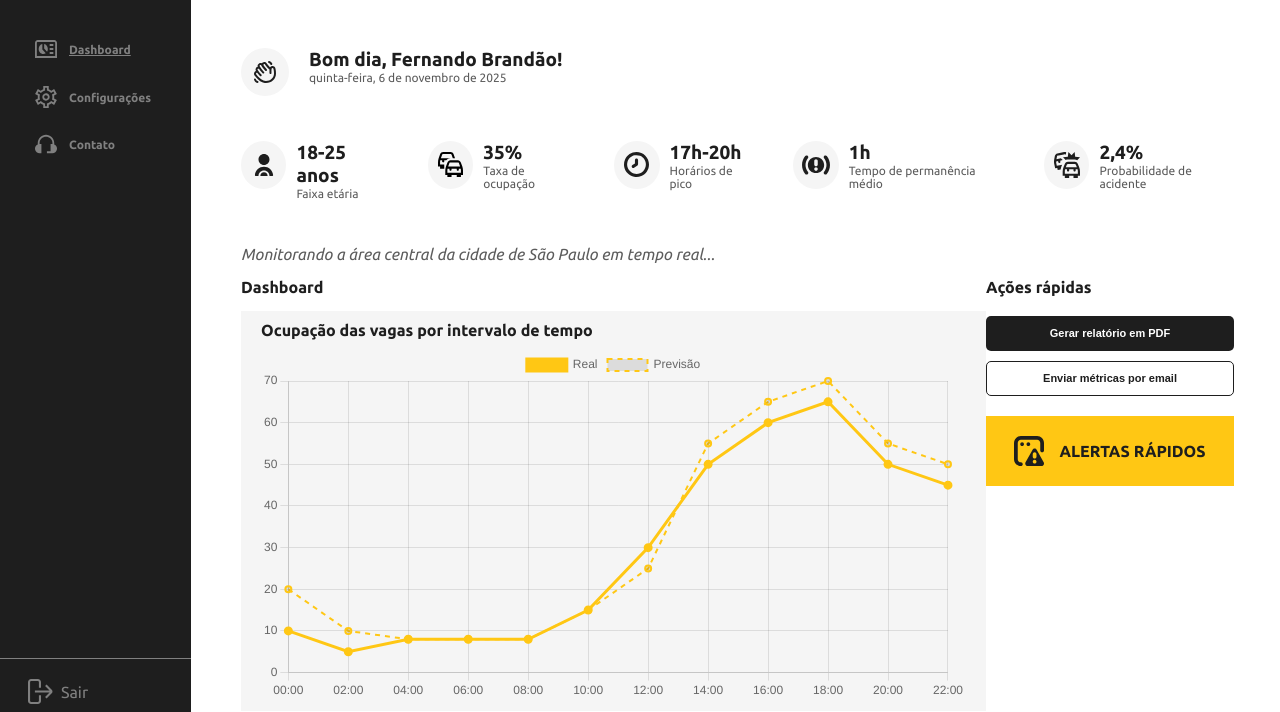
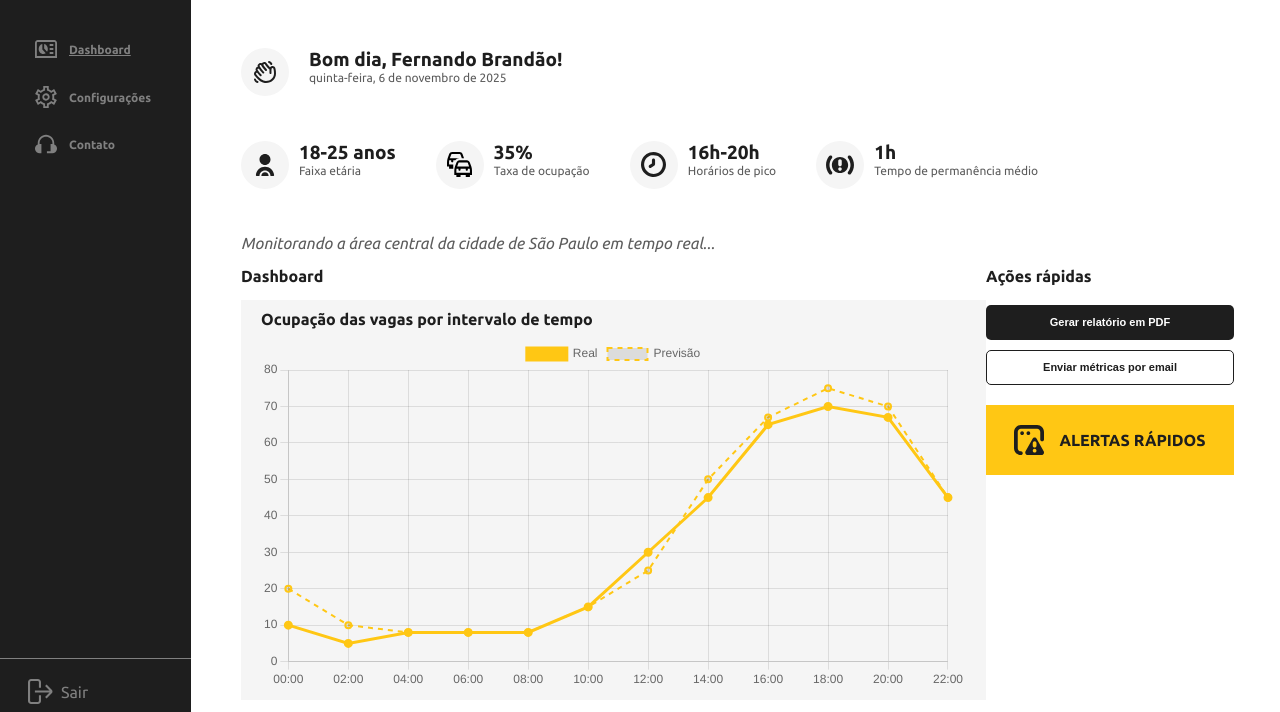
Before and after one commit to smg1708/Grupo_pi, a plain HTML site: page Algoritmos/public/dashboard.html in a window 1280 px wide. Shown: the part 76-788 px from the top of the page. Drawn offline with nearby package versions, Linux system fonts and the light colour scheme; files whose address does not match are found by name; a web font is replaced by a local one.

Commit message:
Alterando os dados mockados da Dashboard.

```diff
--- a/Algoritmos/public/dashboard.html
+++ b/Algoritmos/public/dashboard.html
@@ -99,7 +99,7 @@
                             <img src="./assets/dashboard-horario.svg">
                         </span>
                         <div class="metrica-titulo">
-                            <h1>17h-20h</h1>
+                            <h1>16h-20h</h1>
                             <p>Horários de pico</p>
                         </div>
                     </div>
@@ -113,17 +113,6 @@
                             <p>Tempo de permanência médio</p>
                         </div>
                     </div>
-
-                    <div class="metrica">
-                        <span>
-                            <img src="./assets/dashboard-acidentes.svg">
-                        </span>
-                        <div class="metrica-titulo">
-                            <h1>2,4%</h1>
-                            <p>Probabilidade de acidente</p>
-                        </div>
-                    </div>
-
                 </div>
 
                 <div class="dashboard-principal">
@@ -197,13 +186,13 @@
             labels: ['00:00', '02:00', '04:00', '06:00', '08:00', '10:00', '12:00', '14:00', '16:00', '18:00', '20:00', '22:00'],
             datasets: [{
                 label: 'Real',
-                data: [10, 5, 8, 8, 8, 15, 30, 50, 60, 65, 50, 45],
+                data: [10, 5, 8, 8, 8, 15, 30, 45, 65, 70, 67, 45],
                 backgroundColor: '#ffc714',
                 borderColor: '#ffc714',
                 borderWidth: 3
             }, {
                 label: 'Previsão',
-                data: [20, 10, 8, 8, 8, 15, 25, 55, 65, 70, 55, 50],
+                data: [20, 10, 8, 8, 8, 15, 25, 50, 67, 75, 70, 45],
                 borderColor: '#ffc714',
                 borderWidth: 2,
                 borderDash: [5, 5]
@@ -228,7 +217,7 @@
             labels: ['Feminino', 'Masculino'],
             datasets: [{
                 label: '',
-                data: [60, 35],
+                data: [35, 65],
                 backgroundColor: ['#ffc714', '#1f1f1f']
             }]
         }
@@ -242,14 +231,14 @@
             labels: ['18–25', '26–35', '36–45', '46–59', '60+'],
             datasets: [{
                 label: 'Mulheres',
-                data: [35, 12, 5, 3, 2],
+                data: [20, 7, 3, 3, 2],
                 backgroundColor: '#ffc714',
                 borderColor: '#ffc714',
                 borderWidth: 1
             },
             {
                 label: 'Homens',
-                data: [45, 25, 10, 8, 2],
+                data: [25, 15, 12, 10, 3],
                 backgroundColor: '#1f1f1f',
                 borderColor: '#1f1f1f',
                 borderWidth: 1
@@ -275,7 +264,7 @@
         data: {
             labels: ['Caminhão', 'Moto', 'Carro'],
             datasets: [{
-                label: 'Quantidade por tipo de veículo',
+                label: 'Quantidade de veículo',
                 data: [10, 20, 60],
                 backgroundColor: '#ffc714',
                 borderColor: '#ffc714',
@@ -299,12 +288,13 @@
         data: {
             labels: ['Tem seguro', 'Não tem seguro'],
             datasets: [{
-                label: 'Condutores ',
-                data: [25, 75],
-                backgroundColor: '#1f1f1f',
-                borderColor: '#1f1f1f',
+                label: 'Quantidade de condutores ',
+                data: [30, 70],
+                backgroundColor: ['#1f1f1f','#ffc714'],
+                borderColor: ['#1f1f1f','#ffc714'],
                 borderWidth: 1
             }]
+
         },
         options: {
             indexAxis: 'y',
```
